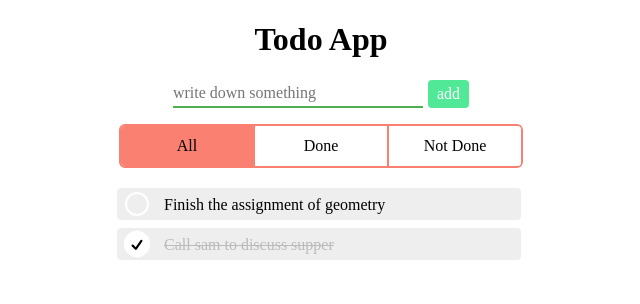
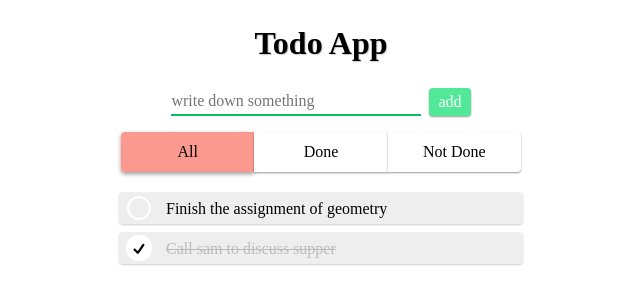
Before and after one commit to NevenLeung/todo-app, a website built with webpack: page src/index.html in a window 1280 px wide. Shown: the whole page, without its empty margins (319-959 px from the left). Built offline with nearby package versions, Linux system fonts and the light colour scheme.

Commit message:
[Added] animation for all elements and improved the [UI] display effect.

```diff
--- a/docs/styles/main.css
+++ b/docs/styles/main.css
@@ -1,4 +1,8 @@
 @charset "UTF-8";
+
+
+/****** the structure of app ******/
+
 
 .container {
   width: 50rem;
@@ -6,8 +10,22 @@
 }
 
 .header {
+  display: flex;
   margin: 0 auto;
+  justify-content: center;
   text-align: center;
+}
+
+.app-name {
+  width: 25%;
+  padding: 4px;
+  text-shadow: 1px 1px 1px rgba(0, 0, 0, .2);
+  transition: text-shadow 500ms ease-in-out;
+}
+
+.app-name:hover {
+  text-shadow: 2px 1px 2px rgba(0, 0, 0, .4);
+  transition: text-shadow 500ms ease-in-out;
 }
 
 .app {
@@ -17,17 +35,50 @@
   flex-direction: column;
 }
 
+
+/****** general usage  ******/
+
+
 :focus {
   outline: none;
 }
 
-.input-form {
-  display: flex;
+ul {
+  padding: 0;
+  margin: 1rem 0 0;
 }
+
+ul > li {
+  list-style: none;
+}
+
+/*** button interaction ***/
+
+.button {
+  border: 1px solid transparent;
+  padding: .25rem .5rem;
+  border-radius: .25rem;
+  box-shadow: 0 1px 2px rgba(0, 0, 0, .4);
+  transition: box-shadow 100ms;
+  cursor: pointer;
+}
+
+.button:hover {
+  box-shadow: 0 2px 4px rgba(0, 0, 0, .4);
+}
+
+.button:active {
+  opacity: 0.9;
+  transform: scale(0.9);
+  box-shadow: none;
+  transition: transform 100ms ease;
+}
+
+/*** stylish input text ***/
 
 .input-bar {
   position: relative;
-  margin: 0 5px 0 0;
+  margin: 0 .5rem 0 0;
   width: 15.625rem;
 }
 
@@ -35,7 +86,7 @@ input[type=text] {
   display: block;
   width: 100%;
   border: none;
-  border-bottom: 1px solid #ccc;
+  border-bottom: .125rem solid #ccc;
   padding: 4px 0;
 }
 
@@ -44,8 +95,8 @@ input[type=text] + .focus-border {
   bottom: 0;
   left: 50%;
   width: 0;
-  height: 2px;
-  background-color: #4caf50;
+  height: .125rem;
+  background-color: #0bbd5f;
   transition: 0.4s;
 }
 
@@ -54,34 +105,20 @@ input[type=text]:focus + .focus-border {
   left: 0;
 }
 
+
+/****** the main parts of todo list ******/
+
+.input-form {
+  display: flex;
+}
+
 input[name=todo-input] {
   display: inline-block;
   width: 15.625rem
 }
 
-ul {
-  padding-left: 0;
-  margin-bottom: 0;
-}
-
-ul > li {
-  list-style: none;
-}
-
 .todo-list {
   width: 28.75rem;
-}
-
-.button {
-  border: 1px solid transparent;
-  padding: .25rem .5rem;
-  border-radius: .25rem;
-  cursor: pointer;
-}
-
-.grabbing {
-  opacity: .4;
-  cursor: move;
 }
 
 
@@ -92,10 +129,17 @@ ul > li {
   display: flex;
   justify-content: center;
   padding: .25rem 0;
+  transition: opacity 2000ms;
 }
 
 .todo-hidden {
   display: none;
+}
+
+/** use it when the drag handle was picked **/
+.grabbing {
+  opacity: .4;
+  cursor: move;
 }
 
 
@@ -115,9 +159,14 @@ ul > li {
   margin: 0 .25rem;
   padding: .25rem .5rem;
   border-radius: .25rem;
+  box-shadow: 0 1px 2px rgba(0, 0, 0, .2);
   background-color: #eee;
-  transition: opacity 2000ms;
+  transition: box-shadow 100ms;
   user-select: text;
+}
+
+.todo-main:hover {
+  box-shadow: 0 2px 4px rgba(0, 0, 0, .2);
 }
 
 .todo-display-hidden {
@@ -128,12 +177,19 @@ ul > li {
   display: inline-block;
   visibility: hidden;
   width: 1rem;
-  padding: 0 0 0 .75rem;
+  padding: 0 0 0 .5rem;
+  margin: 0 0 0 .5rem;
   color: #aaa;
   line-height: 6px;
-  text-shadow: 0 0 0 black;
+  text-align: center;
+  text-shadow: 0 0 0 rgba(0, 0, 0, .4);
+  transition: text-shadow 100ms;
   cursor: move;
   user-select: none;
+}
+
+.todo-drag-handle:hover {
+  text-shadow: 0 0 1px rgba(0, 0, 0, .4);
 }
 
 .todo:hover .todo-drag-handle {
@@ -145,7 +201,7 @@ ul > li {
   margin: 0;
 }
 
-input[type=checkbox] {
+.todo-checkbox input[type=checkbox] {
   display: none;
 }
 
@@ -161,6 +217,7 @@ input[type=checkbox] {
   background-color: transparent;
   transform-origin: center;
   transition: background-color 150ms 200ms, transform 350ms cubic-bezier(0.78, -1.22, 0.17, 1.89);
+  cursor: pointer;
 }
 
 .display-checkbox::before {
@@ -243,10 +300,17 @@ label:hover input[type=checkbox]:checked+.display-checkbox::after {
 
 .todo-content {
   flex: 1;
-  width: 345px;
-  padding: 0 5px;
+  width: 21.5625rem; /* 345px */
+  padding: 0 .3125rem;
   align-self: baseline;
+  color: #000;
+  transition: color 200ms;
   cursor: text;
+}
+
+.todo-content:active {
+  opacity: 0.6;
+  transition: opacity 100ms;
 }
 
 .todo .delete-button-wrapper {
@@ -257,7 +321,7 @@ label:hover input[type=checkbox]:checked+.display-checkbox::after {
 .todo .button-delete-todo {
   position: relative;
   visibility: hidden;
-  background-color: salmon;
+  background-color: #fa8072;  /* salmon */
   width: 100%;
   height: 100%;
   align-self: baseline;
@@ -265,8 +329,11 @@ label:hover input[type=checkbox]:checked+.display-checkbox::after {
   margin: 0;
   border: none;
   border-radius: 13%;
-  box-shadow: 0 .0625rem .125rem rgba(0, 0, 0, .4);
-  transition: box-shadow 400ms ease, transform 100ms ease;
+  transition: transform 100ms ease;
+}
+
+.todo:hover .button-delete-todo {
+  visibility: visible;
 }
 
 .button-delete-todo::before {
@@ -297,10 +364,6 @@ label:hover input[type=checkbox]:checked+.display-checkbox::after {
   transition: width 150ms ease-in-out 100ms;
 }
 
-.todo:hover .button-delete-todo {
-  visibility: visible;
-}
-
 .delete-button-wrapper:hover .button-delete-todo::before {
   width: 1.5rem;
   transition: width 150ms ease-in-out;
@@ -311,15 +374,10 @@ label:hover input[type=checkbox]:checked+.display-checkbox::after {
   transition: width 150ms ease-in-out 100ms;
 }
 
-.button-delete-todo:active {
-  opacity: 0.9;
-  transform: scale(0.9);
-  transition: transform 100ms ease;
-}
-
 .todo-is-done {
   color: #bbb;
   text-decoration: line-through;
+  transition: color 200ms;
 }
 
 
@@ -347,8 +405,12 @@ label:hover input[type=checkbox]:checked+.display-checkbox::after {
   align-self: center;
 }
 
-.todo-edit-input {
+/*.todo-edit-input {*/
 
+/*}*/
+
+.todo-edit input[type=text] + .focus-border {
+  background-color: #4e8dfd;
 }
 
 .button-add-todo {
@@ -374,7 +436,7 @@ label:hover input[type=checkbox]:checked+.display-checkbox::after {
 .display-ctrl {
   display: flex;
   width: 50%;
-  border: 2px solid salmon;
+  /*border: 2px solid salmon;*/
   border-radius: .375rem;
 }
 
@@ -388,15 +450,21 @@ label:hover input[type=checkbox]:checked+.display-checkbox::after {
   width: 100%;
   padding: 10px;
   background-color: #fff;
-  transition: background-color .15s;
+  box-shadow: 0 1px 2px rgba(0, 0, 0, .4);
+  transform: none;
+  transition: background-color 100ms, box-shadow 100ms;
 }
 
 .display-option .button:hover {
-  background-color: lightsalmon;
+  background-color: rgba(250, 128, 114, 0.8);
+  box-shadow: 0 2px 4px rgba(0, 0, 0, .4);
+  transition: background-color 100ms, box-shadow 100ms;
 }
 
 .display-option .button:active {
-  background-color: darksalmon;
+  background-color: rgba(250, 128, 114, 0.7);
+  box-shadow: 0 1px 2px rgba(0, 0, 0, .4);
+  transition: background-color 100ms, box-shadow 100ms;
 }
 
 .display-option .button:focus {
@@ -404,7 +472,8 @@ label:hover input[type=checkbox]:checked+.display-checkbox::after {
 }
 
 .display-option .selected {
-  background-color: salmon;
+  background-color: rgba(250, 128, 114, 0.8);  /** salmon 0.8 opacity **/
+  box-shadow: 0 2px 4px rgba(0, 0, 0, .4);
 }
 
 .display-option:not(:first-child) > .button {
@@ -418,5 +487,5 @@ label:hover input[type=checkbox]:checked+.display-checkbox::after {
 }
 
 .display-option:not(:last-child) {
-  border-right: 2px solid salmon;
+  /*border-right: 2px solid salmon;*/
 }
--- a/src/index.html
+++ b/src/index.html
@@ -9,7 +9,7 @@
 <body>
   <div class="container">
     <header class="header">
-      <h1>Todo App</h1>
+      <h1 class="app-name">Todo App</h1>
     </header>
     <div class="app">
       <form class="input-form">
--- a/src/styles/main.css
+++ b/src/styles/main.css
@@ -1,4 +1,8 @@
 @charset "UTF-8";
+
+
+/****** the structure of app ******/
+
 
 .container {
   width: 50rem;
@@ -6,8 +10,22 @@
 }
 
 .header {
+  display: flex;
   margin: 0 auto;
+  justify-content: center;
   text-align: center;
+}
+
+.app-name {
+  width: 25%;
+  padding: 4px;
+  text-shadow: 1px 1px 1px rgba(0, 0, 0, .2);
+  transition: text-shadow 500ms ease-in-out;
+}
+
+.app-name:hover {
+  text-shadow: 2px 1px 2px rgba(0, 0, 0, .4);
+  transition: text-shadow 500ms ease-in-out;
 }
 
 .app {
@@ -17,17 +35,50 @@
   flex-direction: column;
 }
 
+
+/****** general usage  ******/
+
+
 :focus {
   outline: none;
 }
 
-.input-form {
-  display: flex;
+ul {
+  padding: 0;
+  margin: 1rem 0 0;
 }
+
+ul > li {
+  list-style: none;
+}
+
+/*** button interaction ***/
+
+.button {
+  border: 1px solid transparent;
+  padding: .25rem .5rem;
+  border-radius: .25rem;
+  box-shadow: 0 1px 2px rgba(0, 0, 0, .4);
+  transition: box-shadow 100ms;
+  cursor: pointer;
+}
+
+.button:hover {
+  box-shadow: 0 2px 4px rgba(0, 0, 0, .4);
+}
+
+.button:active {
+  opacity: 0.9;
+  transform: scale(0.9);
+  box-shadow: none;
+  transition: transform 100ms ease;
+}
+
+/*** stylish input text ***/
 
 .input-bar {
   position: relative;
-  margin: 0 5px 0 0;
+  margin: 0 .5rem 0 0;
   width: 15.625rem;
 }
 
@@ -35,7 +86,7 @@ input[type=text] {
   display: block;
   width: 100%;
   border: none;
-  border-bottom: 1px solid #ccc;
+  border-bottom: .125rem solid #ccc;
   padding: 4px 0;
 }
 
@@ -44,8 +95,8 @@ input[type=text] + .focus-border {
   bottom: 0;
   left: 50%;
   width: 0;
-  height: 2px;
-  background-color: #4caf50;
+  height: .125rem;
+  background-color: #0bbd5f;
   transition: 0.4s;
 }
 
@@ -54,34 +105,20 @@ input[type=text]:focus + .focus-border {
   left: 0;
 }
 
+
+/****** the main parts of todo list ******/
+
+.input-form {
+  display: flex;
+}
+
 input[name=todo-input] {
   display: inline-block;
   width: 15.625rem
 }
 
-ul {
-  padding-left: 0;
-  margin-bottom: 0;
-}
-
-ul > li {
-  list-style: none;
-}
-
 .todo-list {
   width: 28.75rem;
-}
-
-.button {
-  border: 1px solid transparent;
-  padding: .25rem .5rem;
-  border-radius: .25rem;
-  cursor: pointer;
-}
-
-.grabbing {
-  opacity: .4;
-  cursor: move;
 }
 
 
@@ -92,10 +129,17 @@ ul > li {
   display: flex;
   justify-content: center;
   padding: .25rem 0;
+  transition: opacity 2000ms;
 }
 
 .todo-hidden {
   display: none;
+}
+
+/** use it when the drag handle was picked **/
+.grabbing {
+  opacity: .4;
+  cursor: move;
 }
 
 
@@ -115,9 +159,14 @@ ul > li {
   margin: 0 .25rem;
   padding: .25rem .5rem;
   border-radius: .25rem;
+  box-shadow: 0 1px 2px rgba(0, 0, 0, .2);
   background-color: #eee;
-  transition: opacity 2000ms;
+  transition: box-shadow 100ms;
   user-select: text;
+}
+
+.todo-main:hover {
+  box-shadow: 0 2px 4px rgba(0, 0, 0, .2);
 }
 
 .todo-display-hidden {
@@ -128,12 +177,19 @@ ul > li {
   display: inline-block;
   visibility: hidden;
   width: 1rem;
-  padding: 0 0 0 .75rem;
+  padding: 0 0 0 .5rem;
+  margin: 0 0 0 .5rem;
   color: #aaa;
   line-height: 6px;
-  text-shadow: 0 0 0 black;
+  text-align: center;
+  text-shadow: 0 0 0 rgba(0, 0, 0, .4);
+  transition: text-shadow 100ms;
   cursor: move;
   user-select: none;
+}
+
+.todo-drag-handle:hover {
+  text-shadow: 0 0 1px rgba(0, 0, 0, .4);
 }
 
 .todo:hover .todo-drag-handle {
@@ -145,7 +201,7 @@ ul > li {
   margin: 0;
 }
 
-input[type=checkbox] {
+.todo-checkbox input[type=checkbox] {
   display: none;
 }
 
@@ -161,6 +217,7 @@ input[type=checkbox] {
   background-color: transparent;
   transform-origin: center;
   transition: background-color 150ms 200ms, transform 350ms cubic-bezier(0.78, -1.22, 0.17, 1.89);
+  cursor: pointer;
 }
 
 .display-checkbox::before {
@@ -243,10 +300,17 @@ label:hover input[type=checkbox]:checked+.display-checkbox::after {
 
 .todo-content {
   flex: 1;
-  width: 345px;
-  padding: 0 5px;
+  width: 21.5625rem; /* 345px */
+  padding: 0 .3125rem;
   align-self: baseline;
+  color: #000;
+  transition: color 200ms;
   cursor: text;
+}
+
+.todo-content:active {
+  opacity: 0.6;
+  transition: opacity 100ms;
 }
 
 .todo .delete-button-wrapper {
@@ -257,7 +321,7 @@ label:hover input[type=checkbox]:checked+.display-checkbox::after {
 .todo .button-delete-todo {
   position: relative;
   visibility: hidden;
-  background-color: salmon;
+  background-color: #fa8072;  /* salmon */
   width: 100%;
   height: 100%;
   align-self: baseline;
@@ -265,8 +329,11 @@ label:hover input[type=checkbox]:checked+.display-checkbox::after {
   margin: 0;
   border: none;
   border-radius: 13%;
-  box-shadow: 0 .0625rem .125rem rgba(0, 0, 0, .4);
-  transition: box-shadow 400ms ease, transform 100ms ease;
+  transition: transform 100ms ease;
+}
+
+.todo:hover .button-delete-todo {
+  visibility: visible;
 }
 
 .button-delete-todo::before {
@@ -297,10 +364,6 @@ label:hover input[type=checkbox]:checked+.display-checkbox::after {
   transition: width 150ms ease-in-out 100ms;
 }
 
-.todo:hover .button-delete-todo {
-  visibility: visible;
-}
-
 .delete-button-wrapper:hover .button-delete-todo::before {
   width: 1.5rem;
   transition: width 150ms ease-in-out;
@@ -311,15 +374,10 @@ label:hover input[type=checkbox]:checked+.display-checkbox::after {
   transition: width 150ms ease-in-out 100ms;
 }
 
-.button-delete-todo:active {
-  opacity: 0.9;
-  transform: scale(0.9);
-  transition: transform 100ms ease;
-}
-
 .todo-is-done {
   color: #bbb;
   text-decoration: line-through;
+  transition: color 200ms;
 }
 
 
@@ -347,8 +405,12 @@ label:hover input[type=checkbox]:checked+.display-checkbox::after {
   align-self: center;
 }
 
-.todo-edit-input {
+/*.todo-edit-input {*/
 
+/*}*/
+
+.todo-edit input[type=text] + .focus-border {
+  background-color: #4e8dfd;
 }
 
 .button-add-todo {
@@ -374,7 +436,7 @@ label:hover input[type=checkbox]:checked+.display-checkbox::after {
 .display-ctrl {
   display: flex;
   width: 50%;
-  border: 2px solid salmon;
+  /*border: 2px solid salmon;*/
   border-radius: .375rem;
 }
 
@@ -388,15 +450,21 @@ label:hover input[type=checkbox]:checked+.display-checkbox::after {
   width: 100%;
   padding: 10px;
   background-color: #fff;
-  transition: background-color .15s;
+  box-shadow: 0 1px 2px rgba(0, 0, 0, .4);
+  transform: none;
+  transition: background-color 100ms, box-shadow 100ms;
 }
 
 .display-option .button:hover {
-  background-color: lightsalmon;
+  background-color: rgba(250, 128, 114, 0.8);
+  box-shadow: 0 2px 4px rgba(0, 0, 0, .4);
+  transition: background-color 100ms, box-shadow 100ms;
 }
 
 .display-option .button:active {
-  background-color: darksalmon;
+  background-color: rgba(250, 128, 114, 0.7);
+  box-shadow: 0 1px 2px rgba(0, 0, 0, .4);
+  transition: background-color 100ms, box-shadow 100ms;
 }
 
 .display-option .button:focus {
@@ -404,7 +472,8 @@ label:hover input[type=checkbox]:checked+.display-checkbox::after {
 }
 
 .display-option .selected {
-  background-color: salmon;
+  background-color: rgba(250, 128, 114, 0.8);  /** salmon 0.8 opacity **/
+  box-shadow: 0 2px 4px rgba(0, 0, 0, .4);
 }
 
 .display-option:not(:first-child) > .button {
@@ -418,5 +487,5 @@ label:hover input[type=checkbox]:checked+.display-checkbox::after {
 }
 
 .display-option:not(:last-child) {
-  border-right: 2px solid salmon;
+  /*border-right: 2px solid salmon;*/
 }
```
Also changed, not shown: docs/index.html (+2 -2 lines), 2 other files.
